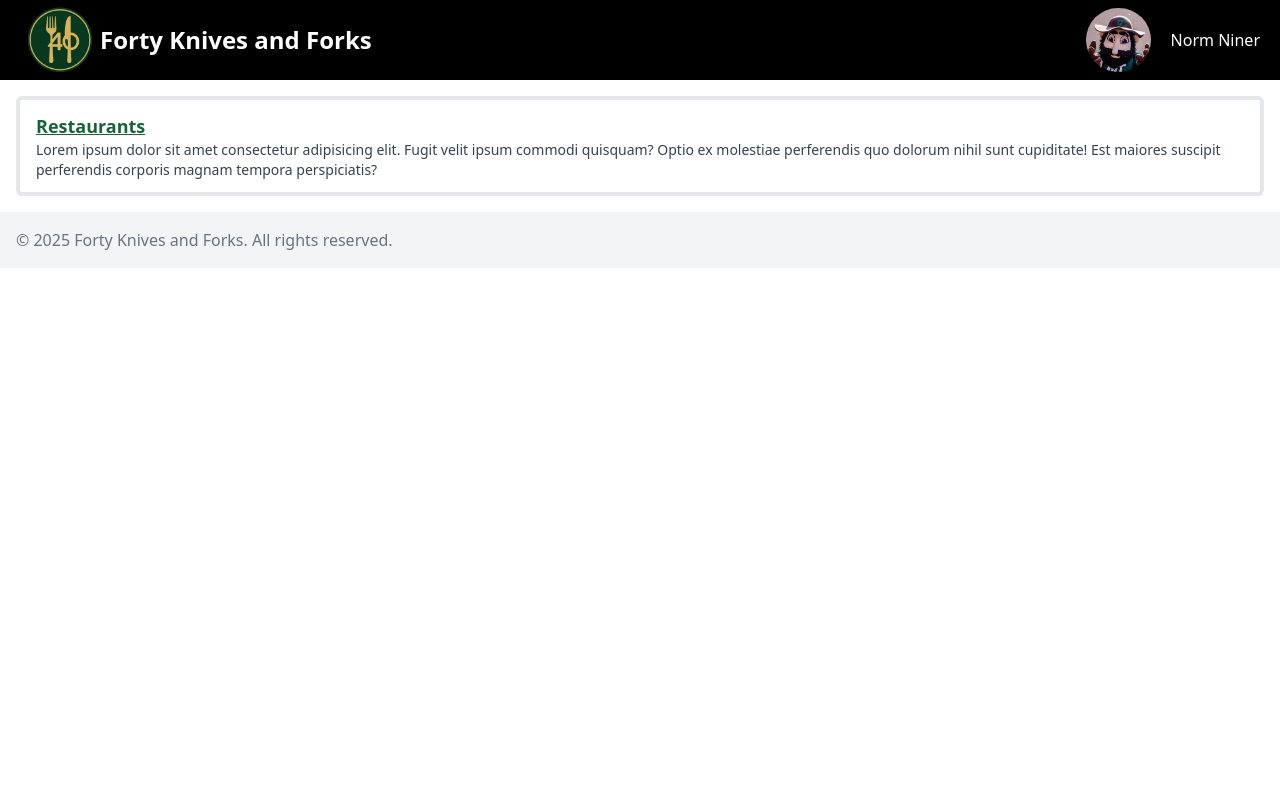
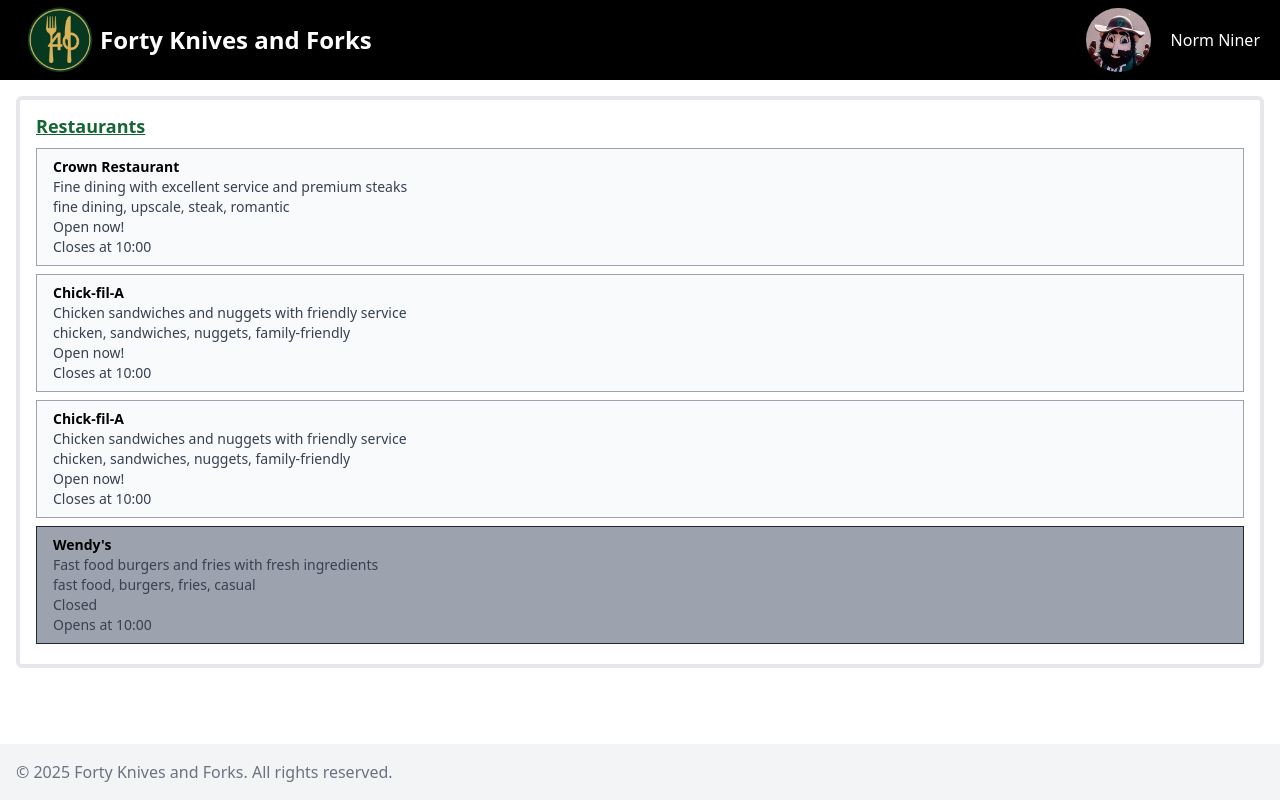
Before and after one commit to Ashleigh0204/CCI-Startup-Project, a React (Vite) app in the folder frontend/: page / in a window 1280 px wide. Built offline with nearby package versions, Linux system fonts and the light colour scheme.

Commit message:
added section for restaurant list

```diff
--- a/frontend/src/App.jsx
+++ b/frontend/src/App.jsx
@@ -5,12 +5,12 @@
 export default function App() {
 
   return (
-    <>
+    <div className='flex flex-col h-screen'>
       <Header />
       <main className='flex-grow'>
         <Index />
       </main>
       <Footer />
-    </>
+    </div>
   )
 }
--- a/frontend/src/pages/components/Container/Container.jsx
+++ b/frontend/src/pages/components/Container/Container.jsx
@@ -1,6 +1,6 @@
-export default function Container({children}) {
+export default function Container({children, className}) {
     return (
-        <div className="m-4 px-4 py-3 border-4 rounded-md border-color-gray-100">
+        <div className={`m-4 px-4 py-3 border-4 rounded-md border-color-gray-100 ${className}`}>
             {children}
         </div>
     )
--- a/frontend/src/pages/components/Container/ContainerTitle.jsx
+++ b/frontend/src/pages/components/Container/ContainerTitle.jsx
@@ -1,6 +1,6 @@
-export default function ContainerTitle({children}) {
+export default function ContainerTitle({children, className=""}) {
     return (
-        <div className="text-lg font-bold underline text-green-800">
+        <div className={`text-lg font-bold underline text-green-800 ${className}`}>
             {children}
         </div>
     )
--- a/frontend/src/pages/index/Index.jsx
+++ b/frontend/src/pages/index/Index.jsx
@@ -1,15 +1,50 @@
 import Container from "../components/Container/Container";
 import ContainerContent from "../components/Container/ContainerContent";
 import ContainerTitle from "../components/Container/ContainerTitle";
+import RestaurantView from "./RestaurantView";
 
 export default function Index() {
+  ///TODO replace with API call
+let restaurantData =
+    [
+    {
+        name: 'Crown Restaurant',
+        description: 'Fine dining with excellent service and premium steaks',
+        keywords: ['fine dining', 'upscale', 'steak', 'romantic'],
+        isOpen: true
+    },
+    {
+        name: 'Wendy\'s',
+        description: 'Fast food burgers and fries with fresh ingredients',
+        keywords: ['fast food', 'burgers', 'fries', 'casual'],
+        isOpen: false
+    },
+    {
+        name: 'Chick-fil-A',
+        description: 'Chicken sandwiches and nuggets with friendly service',
+        keywords: ['chicken', 'sandwiches', 'nuggets', 'family-friendly'],
+        isOpen: true
+    },
+    {
+        name: 'Chick-fil-A',
+        description: 'Chicken sandwiches and nuggets with friendly service',
+        keywords: ['chicken', 'sandwiches', 'nuggets', 'family-friendly'],
+        isOpen: true
+    }]
+
+    //sort data
+    restaurantData = restaurantData.sort((a,b) => b.isOpen-a.isOpen)
+
+
     return (
-        <Container>
+        <Container className="max-h-[calc(100vh-11rem)] overflow-y-auto">
             <ContainerTitle>
                 Restaurants
             </ContainerTitle>
             <ContainerContent>
-                Lorem ipsum dolor sit amet consectetur adipisicing elit. Fugit velit ipsum commodi quisquam? Optio ex molestiae perferendis quo dolorum nihil sunt cupiditate! Est maiores suscipit perferendis corporis magnam tempora perspiciatis?
+                {restaurantData.map(restaurant =>
+                    <RestaurantView title={restaurant.name} description={restaurant.description} isOpen={restaurant.isOpen} kwords={restaurant.keywords} nextTime={'10:00'}/>
+                )}
             </ContainerContent>
         </Container>
     );
--- /dev/null
+++ b/frontend/src/pages/index/RestaurantView.jsx
@@ -0,0 +1,14 @@
+export default function RestaurantView({title, description, isOpen, nextTime, kwords}) {
+    return (
+        <div  className={`border my-2 px-4 py-2 ${!isOpen
+            ? "bg-gray-400 border-gray-800"
+            : "bg-gray-50 border-gray-400"
+        }`}>
+            <h1 className="text-black font-bold font-md">{title}</h1>
+            <p>{description}</p>
+            <p>{kwords.join (", ")}</p>
+            {isOpen ? <p>Open now!</p> : <p>Closed</p>}
+            {isOpen ? <p>Closes at {nextTime.toLocaleString()}</p> : <p>Opens at {nextTime.toLocaleString()}</p>}
+        </div>
+    )
+}
```
